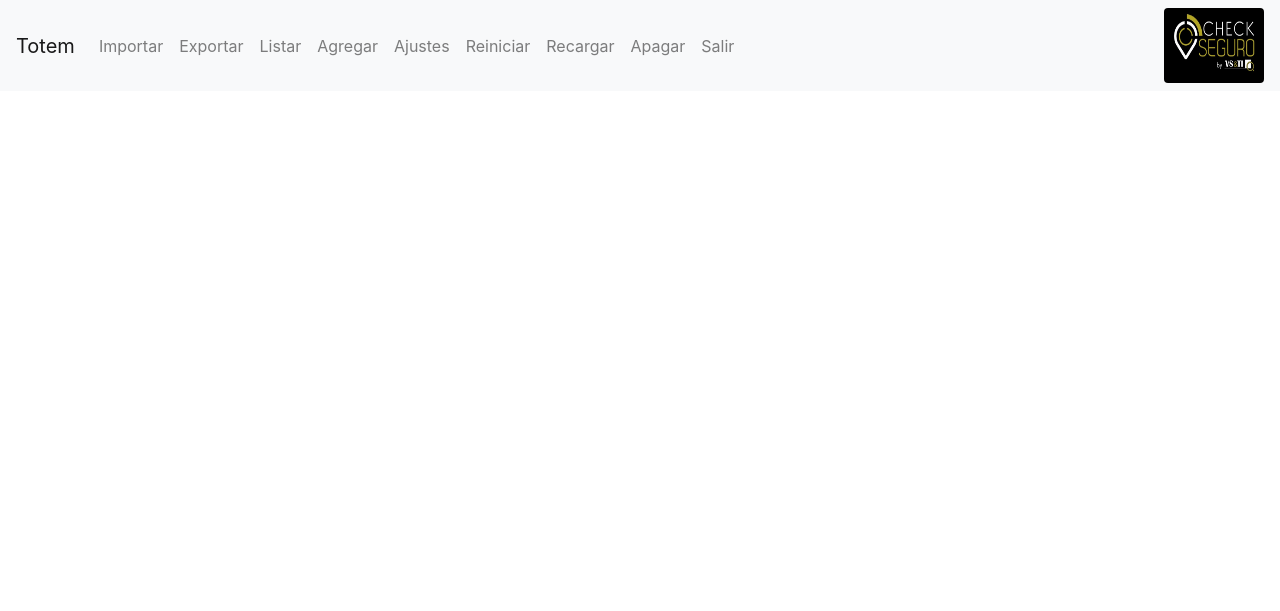
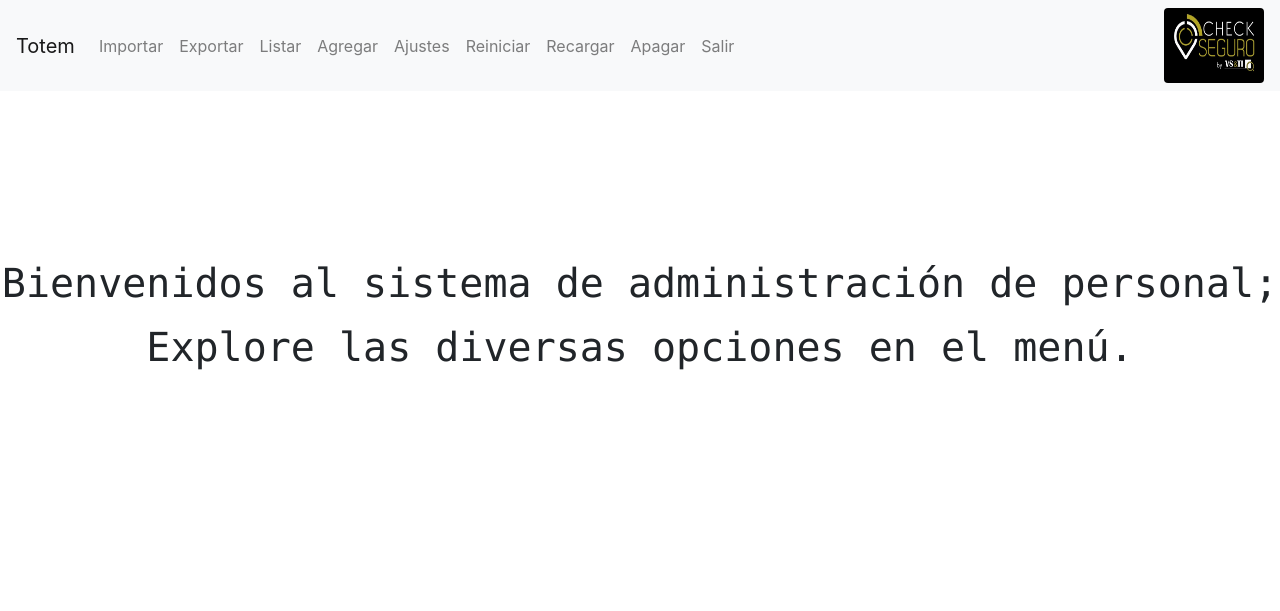
Before and after one commit to MarioRDuque/totem, a PHP site: page /admin/admin.php in a window 1280 px wide. Shown: the top 611 px of the page. Run offline with PHP 8.4, Linux system fonts and the light colour scheme.

Commit message:
mensaje arreglado

```diff
--- a/admin/admin.php
+++ b/admin/admin.php
@@ -1,3 +1,20 @@
 <?php include_once "encabezado.php" ?>
-<br><br><br>
+<br><br>
+<br>
+<br>
+<br>
+<br>
+<br>
+<div class="text-center">
+<h1><p class="text-monospace">Bienvenidos al sistema de administración de personal;</p></h1>
+</div>
+<div class="text-center">
+<h1><p class="text-monospace">Explore las diversas opciones en el menú.</p></h1>
+</div>
+<br><br>
+<br>
+<br>
+<br>
+<br>
+<br>
 <?php include_once "../pie.php" ?>
```
Also changed, not shown: admin/EditarPersonas.php (+6 -7 lines), admin/ListarPersonas.php (+6 -3 lines), index.php (+4 -5 lines).
